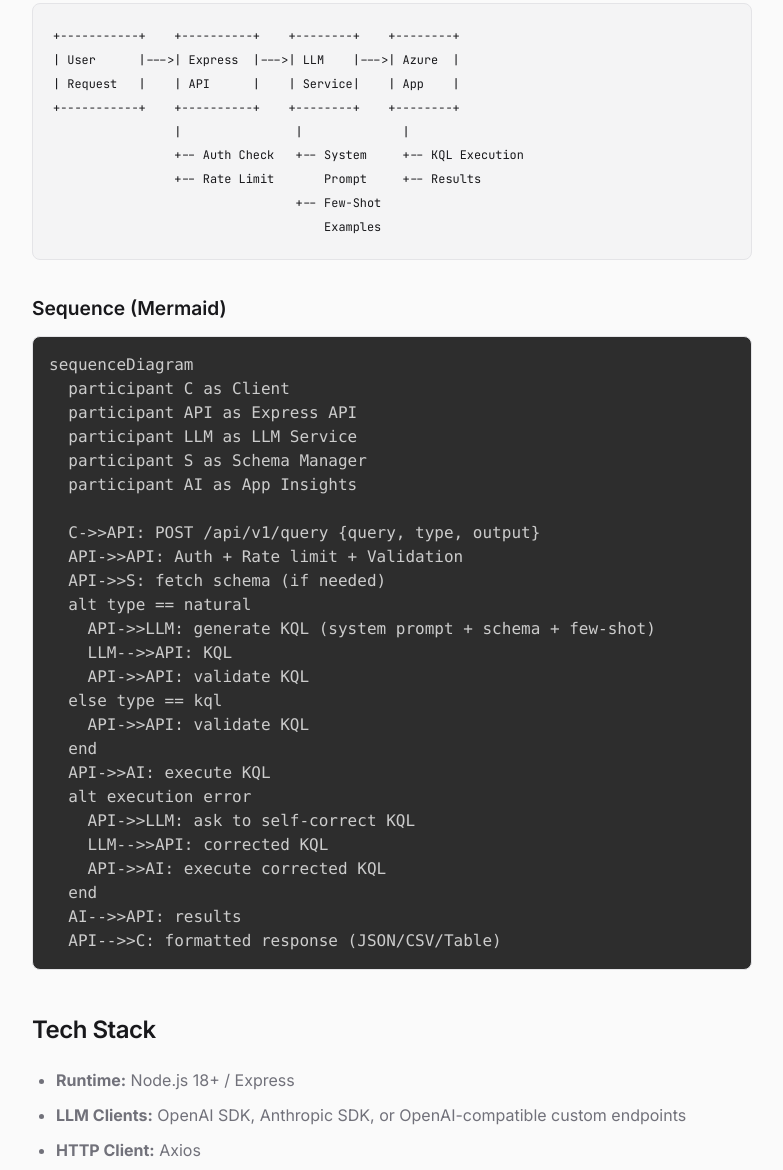
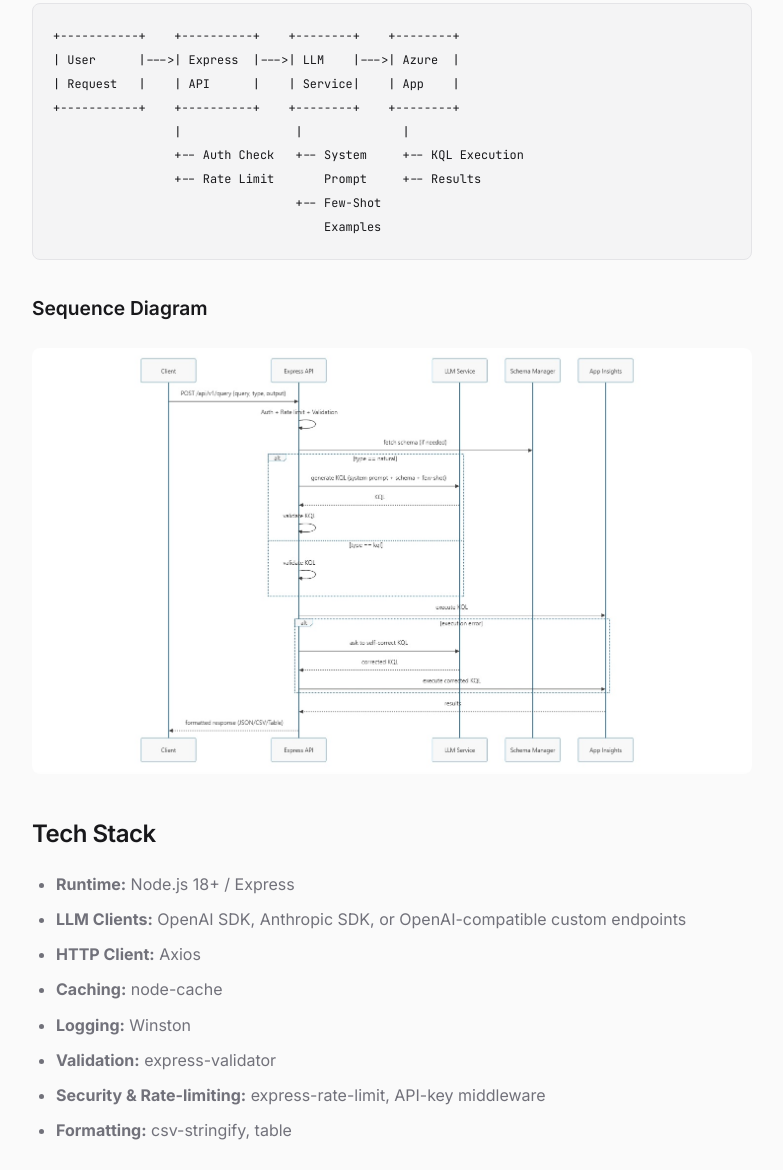
Before and after one commit to AMRITANKA/amritanka.github.io, an Eleventy site: page projects/ai-powered-kql-execution.md in a window 1280 px wide. Shown: the part 857-2027 px from the top of the page, without its empty margins (248-1031 px from the left). Built offline with nearby package versions, Linux system fonts and the light colour scheme; Eleventy itself is replaced by a stand-in of ours; code samples lack their colours; files that its build step writes are made by us from their sources; files whose address does not match are found by name.

Commit message:
add image

````diff
--- a/projects/ai-powered-kql-execution.md
+++ b/projects/ai-powered-kql-execution.md
@@ -33,35 +33,9 @@ The service is a small, focused pipeline combining an Express API, a schema cach
                                       Examples
 ```
 
-### Sequence (Mermaid)
+### Sequence Diagram
 
-```mermaid
-sequenceDiagram
-  participant C as Client
-  participant API as Express API
-  participant LLM as LLM Service
-  participant S as Schema Manager
-  participant AI as App Insights
-
-  C->>API: POST /api/v1/query {query, type, output}
-  API->>API: Auth + Rate limit + Validation
-  API->>S: fetch schema (if needed)
-  alt type == natural
-    API->>LLM: generate KQL (system prompt + schema + few-shot)
-    LLM-->>API: KQL
-    API->>API: validate KQL
-  else type == kql
-    API->>API: validate KQL
-  end
-  API->>AI: execute KQL
-  alt execution error
-    API->>LLM: ask to self-correct KQL
-    LLM-->>API: corrected KQL
-    API->>AI: execute corrected KQL
-  end
-  AI-->>API: results
-  API-->>C: formatted response (JSON/CSV/Table)
-```
+![Sequence Diagram](../assets/images/SequenceKQL.jpg)
 
 ## Tech Stack
 
````
Also changed, not shown: assets/images/SequenceKQL.jpg (added).
